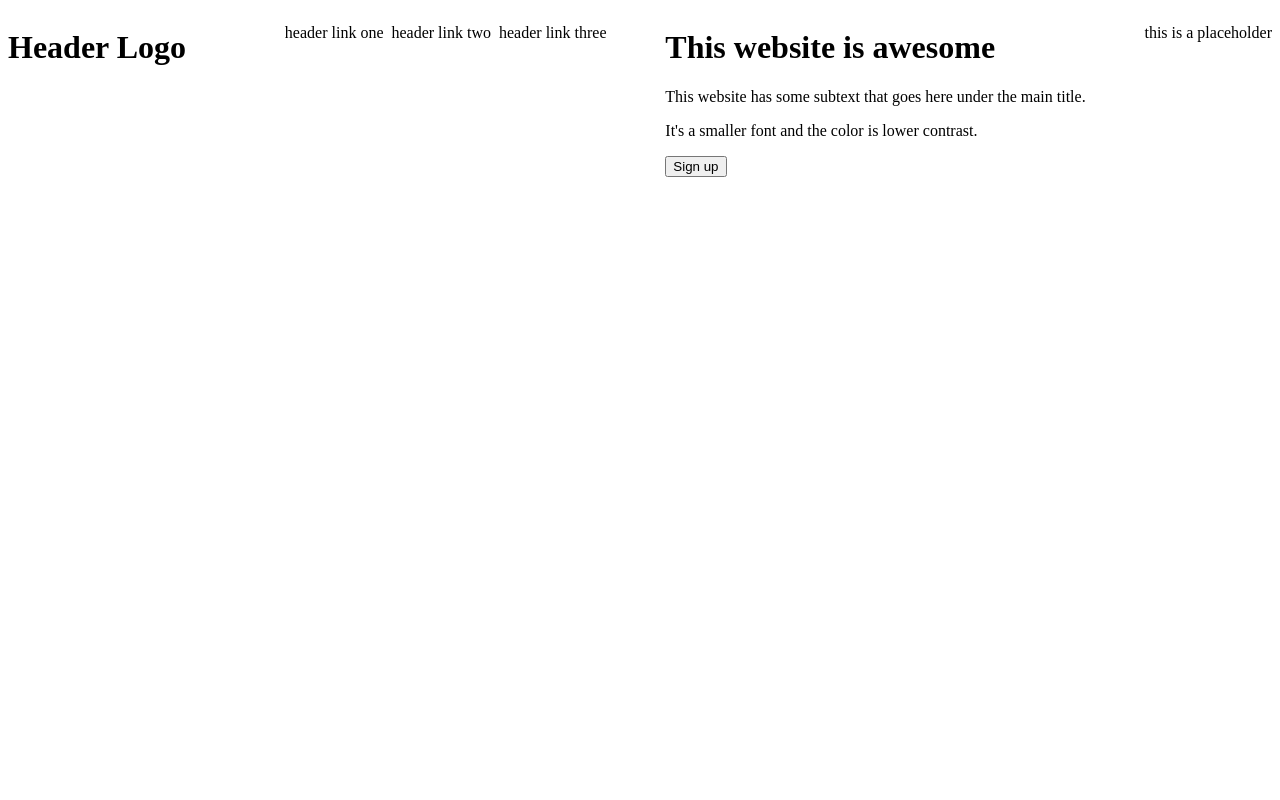
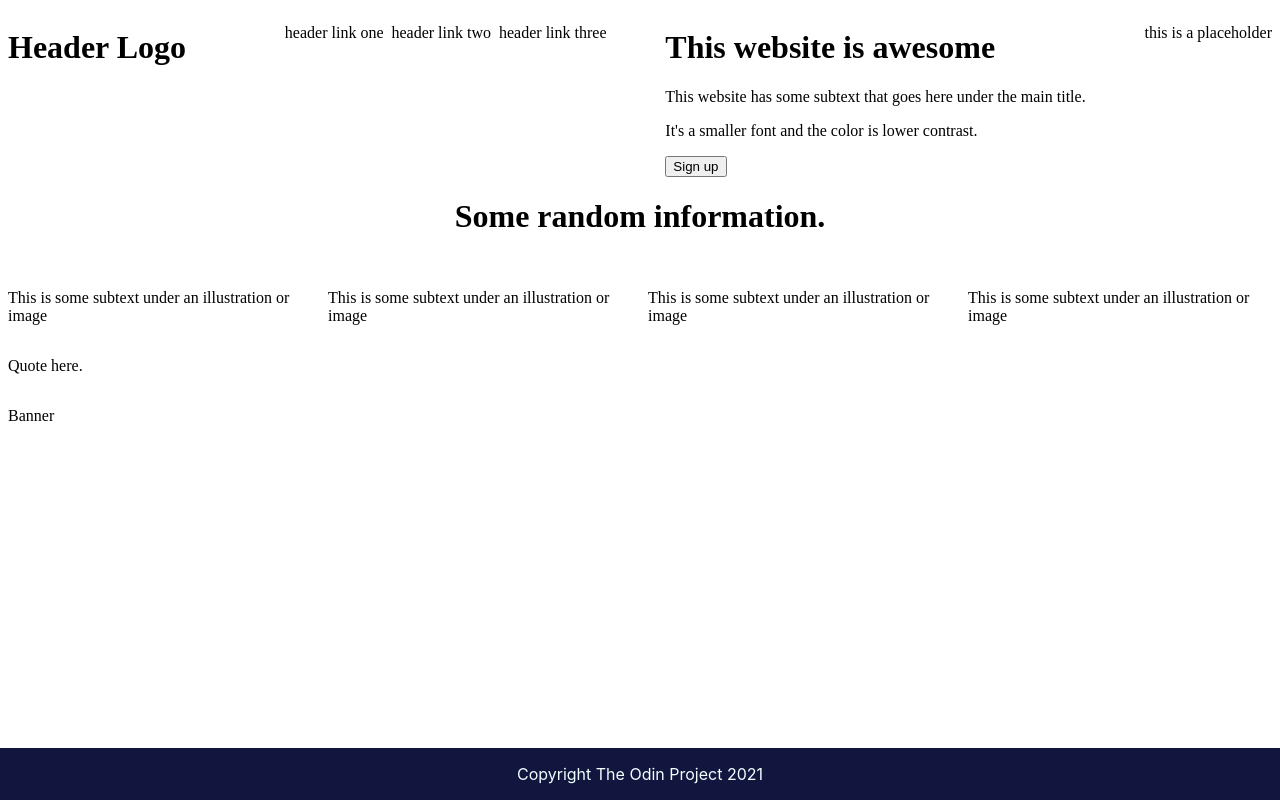
Before and after one commit to jbonilla11/odin_landingpage, a plain HTML site: page index.html in a window 1280 px wide. Drawn offline with Linux system fonts and the light colour scheme.

Commit message:
add index.html

```diff
--- a/index.html
+++ b/index.html
@@ -23,5 +23,35 @@
         </div>
         <p>this is a placeholder</p>
     </div>
+    <div class="MidUp">
+        <h1>Some random information.</h1>
+        <div class="GalleryFour">
+
+            <div class="GalleryItem">
+                <p>This is some subtext under an illustration or image</p>
+            </div>
+
+            <div class="GalleryItem">
+                <p>This is some subtext under an illustration or image</p>
+            </div>
+
+            <div class="GalleryItem">
+                <p>This is some subtext under an illustration or image</p>
+            </div>
+
+            <div class="GalleryItem">
+                <p>This is some subtext under an illustration or image</p>
+            </div>
+        </div>
+    </div>
+    <div class="MidDown">
+        <p>Quote here.</p>
+    </div>
+    <div class="Bottom">
+        <p>Banner</p>
+    </div>
+    <div class="Footer">
+        <div>Copyright The Odin Project 2021</div>
+    </div>
 </body>
 </html>
--- a/styles.css
+++ b/styles.css
@@ -15,3 +15,38 @@ body {
     list-style-type: none;
     gap: 8px;
 }
+
+.MidUp {
+    display: flex;
+    flex-direction: column;
+    align-items: center;
+    flex-wrap: wrap;
+    gap: 16px;
+}
+
+.GalleryFour {
+    display: flex;
+    justify-content: center;
+    gap: 16px;
+}
+
+.GalleryItem {
+    display: flex;
+    flex-direction: column;
+    align-items: center;
+    flex-wrap: wrap;
+}
+
+.Footer {
+    position: fixed;
+    bottom: 0;
+    left: 0;
+    right: 0;
+    height: 52px;
+    display: flex;
+    align-items: center;
+    justify-content: center;
+    background: rgb(18, 22, 63);
+    color: azure;
+    font-family: -apple-system, BlinkMacSystemFont, 'Segoe UI', Roboto, Oxygen, Ubuntu, Cantarell, 'Open Sans', 'Helvetica Neue', sans-serif;
+  }
```
